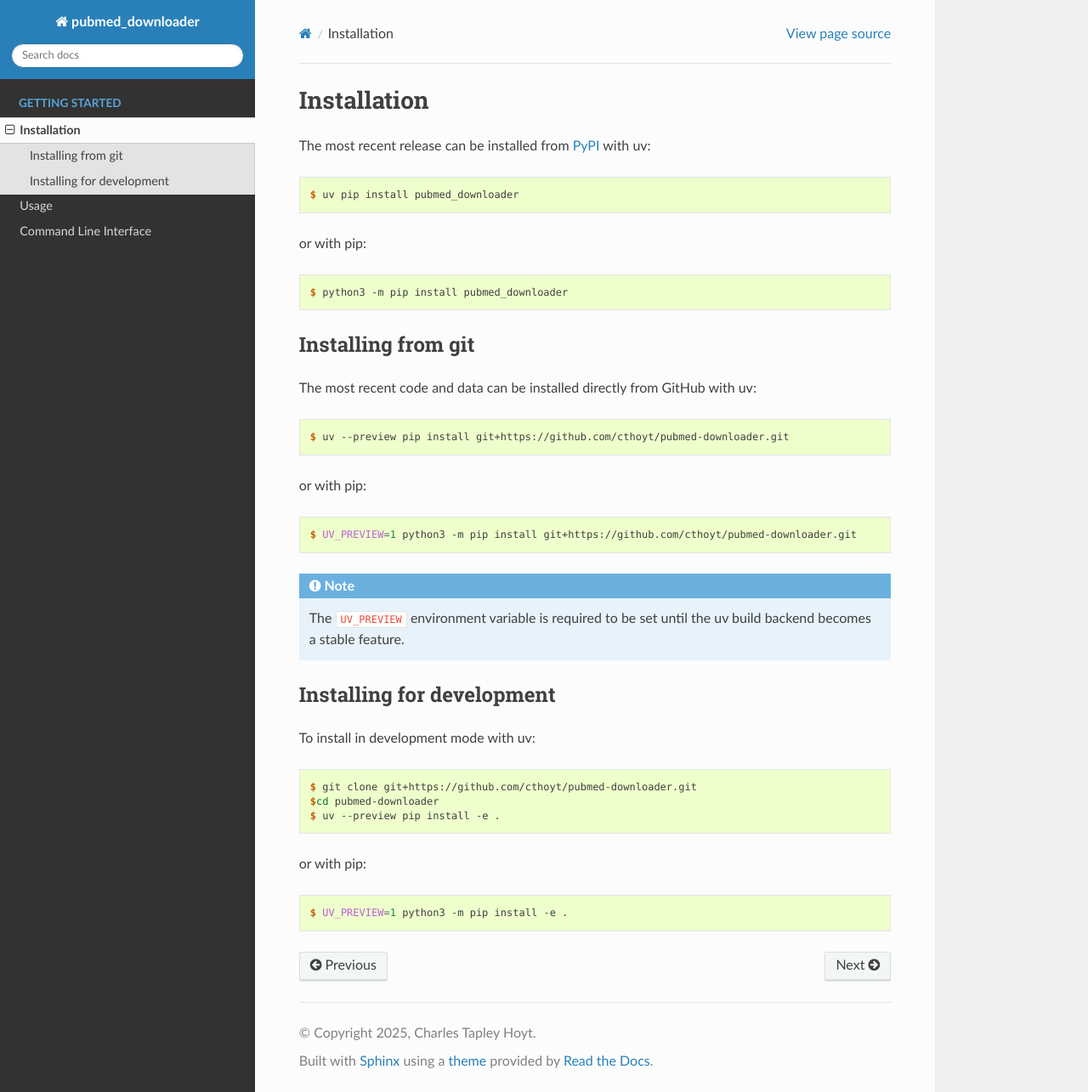
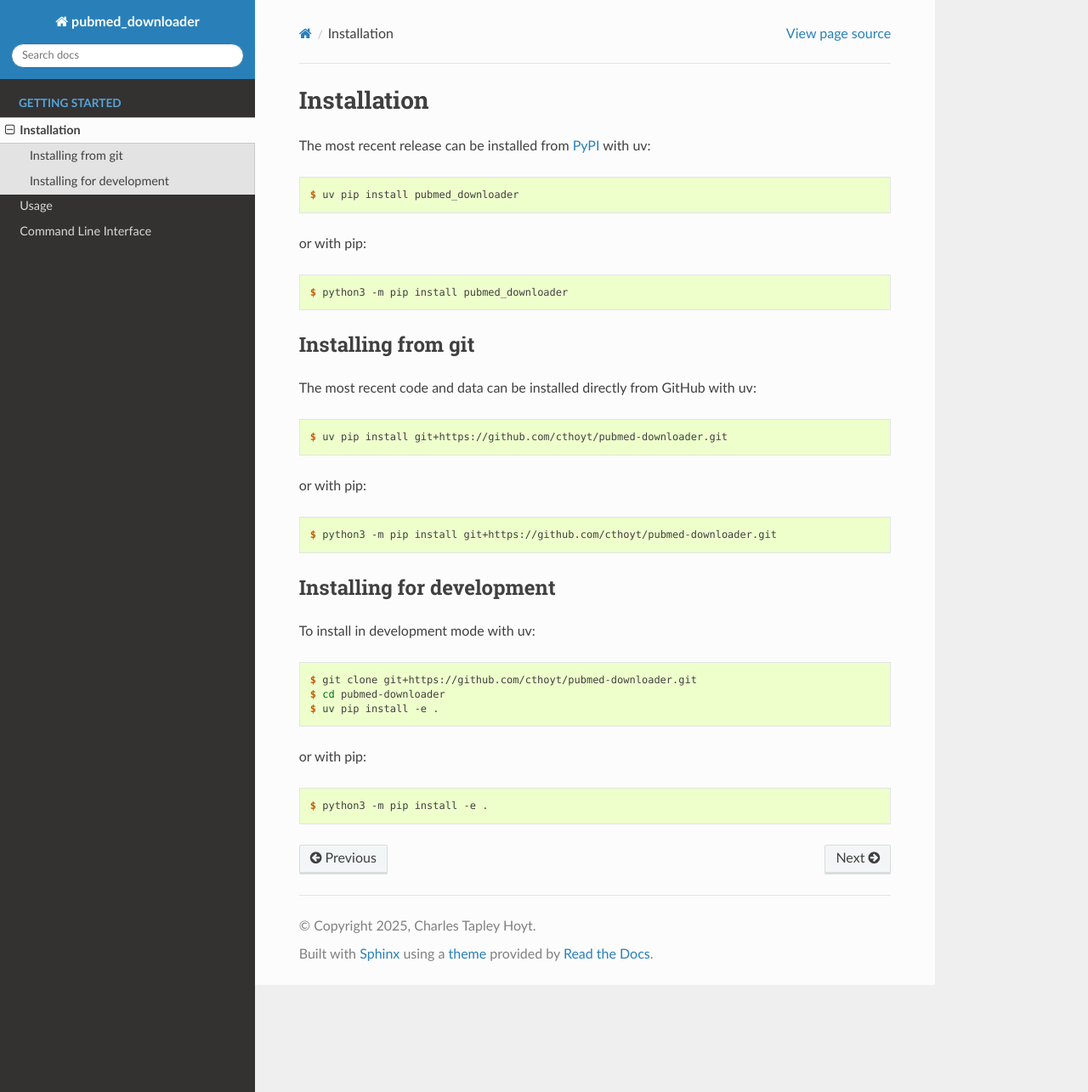
Before and after one commit to cthoyt/pubmed-downloader, a Sphinx documentation site: the page built from docs/source/installation.rst, in a window 1280 px wide and 1285 px high. Shown: the whole window at 85% size. Built offline with Sphinx 7.4.7 and the Read the Docs theme 3.1.0, drawn with Linux system fonts in a browser that asks for light colours.

```diff
--- a/docs/source/installation.rst
+++ b/docs/source/installation.rst
@@ -21,18 +21,13 @@ The most recent code and data can be installed directly from GitHub with uv:
 
 .. code-block:: console
 
-    $ uv --preview pip install git+https://github.com/cthoyt/pubmed-downloader.git
+    $ uv pip install git+https://github.com/cthoyt/pubmed-downloader.git
 
 or with pip:
 
 .. code-block:: console
 
-    $ UV_PREVIEW=1 python3 -m pip install git+https://github.com/cthoyt/pubmed-downloader.git
-
-.. note::
-
-    The ``UV_PREVIEW`` environment variable is required to be set until the uv build
-    backend becomes a stable feature.
+    $ python3 -m pip install git+https://github.com/cthoyt/pubmed-downloader.git
 
 Installing for development
 --------------------------
@@ -42,11 +37,11 @@ To install in development mode with uv:
 .. code-block:: console
 
     $ git clone git+https://github.com/cthoyt/pubmed-downloader.git
-    $cd pubmed-downloader
-    $ uv --preview pip install -e .
+    $ cd pubmed-downloader
+    $ uv pip install -e .
 
 or with pip:
 
 .. code-block:: console
 
-    $ UV_PREVIEW=1 python3 -m pip install -e .
+    $ python3 -m pip install -e .
```
Also changed, not shown: README.md (+41 -32 lines), pyproject.toml (+44 -1 lines), .cruft.json, .readthedocs.yml, 3 other files.
